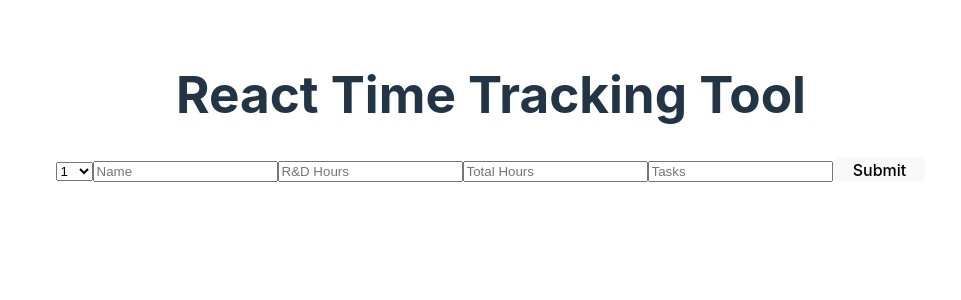
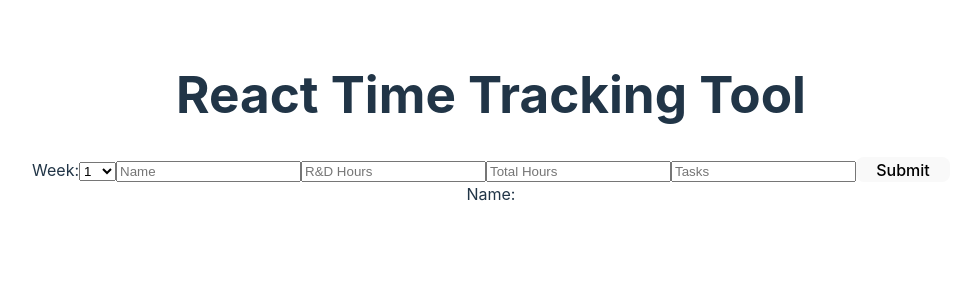
Before and after one commit to JHunnicutt/time-tracking-tool, a React (Vite) app: page / in a window 1280 px wide. Shown: the top 300 px of the page, without its empty margins (149-1110 px from the left). Built offline with nearby package versions, Linux system fonts and the light colour scheme.

Commit message:
add basic data transferal from form

```diff
--- a/index.html
+++ b/index.html
@@ -7,26 +7,7 @@
     <title>Time Tracking Tool</title>
   </head>
   <body>
-    <div id="root">
-      <!-- <h1>Time Tracking Tool</h1>
-      <form action="" id="main-form">
-        <label for="week-select">Week</label>
-        <select name="" id="week-select">
-          <option value="1">1</option>
-          <option value="2">2</option>
-          <option value="3">3</option>
-          <option value="4">4</option>
-          <option value="5">5</option>
-        </select>
-        <input type="text" id="name" placeholder="Name">
-        <input type="text" id="researchHours" placeholder="R&D Hours">
-        <input type="text" id="totalHours" placeholder="Total Hours">
-        <input type="text" id="tasks" placeholder="Tasks">
-        <button id="formSubmit">Submit</button>
-        <ul id="table-list"></ul>
-      </form> -->
-    </div>
+    <div id="root"></div>
     <script type="module" src="/src/main.tsx"></script>
-    <!-- <script src="./app.ts"></script> -->
   </body>
 </html>
--- /dev/null
+++ b/src/App.jsx
@@ -0,0 +1,32 @@
+import { useState } from 'react'
+import './App.css'
+import Form from './components/Form/Form'
+
+function App() {
+
+  const [dataObj, setDataObj] = useState({
+    name: '',
+    rdHours: '',
+    totalHours: '',
+    tasks: ''
+})
+
+const changeHandler = (data) => {
+  setDataObj(data)
+}
+
+console.log(dataObj)
+
+  return (
+    <div className="App">
+      <h1>React Time Tracking Tool</h1>
+      <Form
+        formData={dataObj}
+        handleChange={changeHandler}
+      />
+      <div>Name: {dataObj.name}</div>
+    </div>
+  )
+}
+
+export default App
--- a/src/App.tsx
+++ /dev/null
@@ -1,15 +0,0 @@
-import './App.css'
-import Form from './components/Form/Form'
-
-function App() {
-
-
-  return (
-    <div className="App">
-      <h1>React Time Tracking Tool</h1>
-      <Form />
-    </div>
-  )
-}
-
-export default App
--- /dev/null
+++ b/src/components/Form/Form.jsx
@@ -0,0 +1,72 @@
+import { useState } from "react"
+import Select from "./Select"
+
+// type FormType = {
+//     handleChange: (d:string) => void
+// }
+
+// type dataTemplate = {
+//     name: string,
+//     rdHours: string,
+//     totalHours: string,
+//     tasks: string,
+// }
+
+
+const Form = (props) => {
+    const [data, setData] = useState(props.formData)
+
+    const changeName = (name) => {
+        setData(prevData => {
+            return {
+                ...prevData,
+                name: name
+            }
+        })
+    }
+
+    const changeRDHours = (hours) => {
+        setData(prevData => {
+            return {
+                ...prevData,
+                rdHours: hours
+            }
+        })
+    }
+
+    const changeTotalHours = (hours) => {
+        setData(prevData => {
+            return {
+                ...prevData,
+                totalHours: hours
+            }
+        })
+    }
+
+    const changeTasks = (task) => {
+        setData(prevData => {
+            return {
+                ...prevData,
+                tasks: task
+            }
+        })
+    }
+
+    const handleSubmit = (e) => {
+        e.preventDefault()
+        props.handleChange(data)
+    }
+
+    return (
+        <form onSubmit={handleSubmit}>
+            <Select />
+            <input type='text' placeholder="Name" onChange={e => {changeName(e.target.value)}} />
+            <input type='text' placeholder="R&D Hours" onChange={e => {changeRDHours(e.target.value)}} />
+            <input type='text' placeholder="Total Hours" onChange={e => {changeTotalHours(e.target.value)}} />
+            <input type='text' placeholder="Tasks" onChange={e => {changeTasks(e.target.value)}} />
+            <button>Submit</button>
+        </form>
+    )
+}
+
+export default Form
--- a/src/components/Form/Form.tsx
+++ /dev/null
@@ -1,16 +0,0 @@
-import Select from "./Select"
-
-const Form = () => {
-    return (
-        <form>
-            <Select />
-            <input type='text' placeholder="Name"></input>
-            <input type='text' placeholder="R&D Hours"></input>
-            <input type='text' placeholder="Total Hours"></input>
-            <input type='text' placeholder="Tasks"></input>
-            <button>Submit</button>
-        </form>
-    )
-}
-
-export default Form
--- a/src/components/Form/Select.tsx
+++ b/src/components/Form/Select.tsx
@@ -7,10 +7,10 @@ const Select = () => {
     for (let i = 1; i <= 52; i++) {
         weeks.push(i)
     }
-    console.log(Date())
+
     return (
         <>
-            <label htmlFor="weekNum"></label>
+            <label htmlFor="weekNum">Week:</label>
             <select id='weekNum'>
                 {weeks.map((week) => {
                     return (
--- a/tsconfig.json
+++ b/tsconfig.json
@@ -3,7 +3,7 @@
     "target": "ESNext",
     "useDefineForClassFields": true,
     "lib": ["DOM", "DOM.Iterable", "ESNext"],
-    "allowJs": false,
+    "allowJs": true,
     "skipLibCheck": true,
     "esModuleInterop": false,
     "allowSyntheticDefaultImports": true,
```
